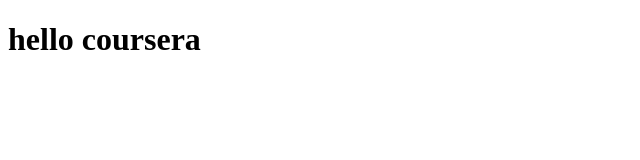
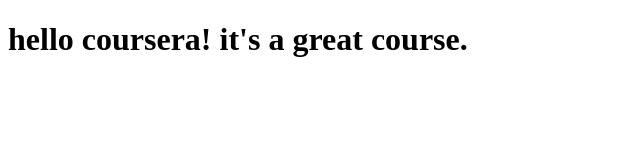
Before and after one commit to RaviShekhar13/coursera-test, a plain HTML site: page sites/app1.html in a window 1280 px wide. Shown: the whole page, without its empty margins (0-640 px from the left). Drawn offline with Linux system fonts and the light colour scheme.

Commit message:
second commit.

```diff
--- a/sites/app1.html
+++ b/sites/app1.html
@@ -4,6 +4,6 @@
 	<title>hello coursera</title>
 </head>
 <body>
-<h1>hello coursera</h1>
+<h1>hello coursera! it's a great course.</h1>
 </body>
 </html>
```
